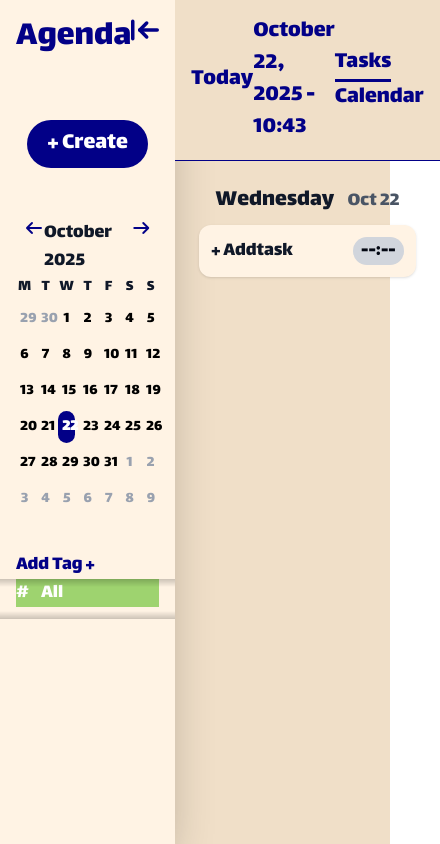
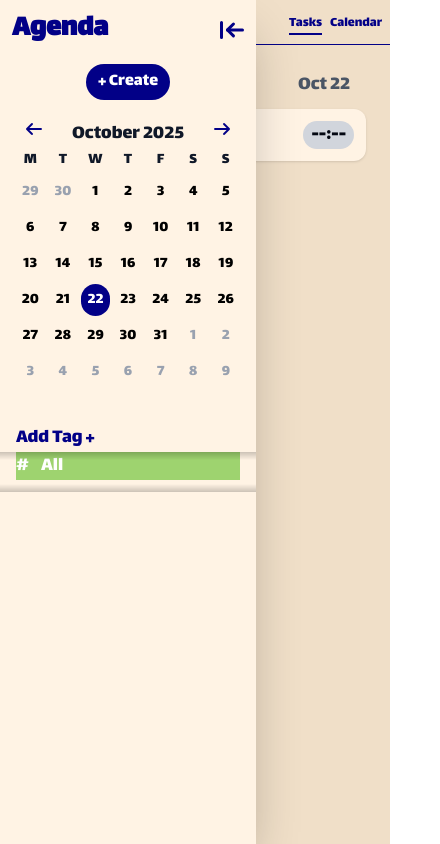
Before and after one commit to bedirhanozcan978/Agenda, a React (Vite) app: page / in a window 390 px wide. Shown: the whole page, 440 px wide, since content can reach past the window. Built offline with nearby package versions, Linux system fonts and the light colour scheme.

Commit message:
Responsive Design

```diff
--- a/src/App.jsx
+++ b/src/App.jsx
@@ -15,48 +15,41 @@ function App() {
 
   //DayView Local Storage Settings
   const [selectedDay, setSelectedDay] = useState(null);
-
-  const [tasks, setTasks] = useState(() => {
-    return JSON.parse(localStorage.getItem("agenda:tasks")) || [];
-  });
+  const [tasks, setTasks] = useState(() => JSON.parse(localStorage.getItem("agenda:tasks")) || []);
 
   useEffect(() => {
     localStorage.setItem("agenda:tasks", JSON.stringify(tasks));
   }, [tasks]);
 
   //CRUD Funtions
-  const addTask = (task) => {
-    setTasks(prev => [...prev, task]);
-  };
-
-  const updateTask = (updatedTask) => {
-    setTasks(prev => prev.map(t => t.id === updatedTask.id ? updatedTask : t));
-  };
-
-  const deleteTask = (taskId) => {
-    setTasks(prev => prev.filter(t => t.id !== taskId));
-  };
+  const addTask = (task) => setTasks(prev => [...prev, task]);
+  const updateTask = (updatedTask) => setTasks(prev => prev.map(t => t.id === updatedTask.id ? updatedTask : t));
+  const deleteTask = (taskId) => setTasks(prev => prev.filter(t => t.id !== taskId));
 
   // Filter Tasks
-  const tasksForSelectedDay = tasks.filter(
-    (t) => t.dayId === selectedDay?.id
-  );
+  const tasksForSelectedDay = tasks.filter(t => t.dayId === selectedDay?.id);
 
   //Selected tags
   const [selectedTags, setSelectedTags] = useState([0]);
 
-// AddTask Modal
+  // AddTask Modal
   const [isAddTaskModalOpen, setAddTaskModalOpen] = useState(false);
 
+  //Sidebar isopen state
+  const [isOpen, setIsOpen] = useState(true);
+
   return (
-    <>
-      <div className="flex h-screen bg-sand text-gray-900">
-      <Sidebar tags={tags} setTags={setTags}
-      selectedDay={selectedDay} setSelectedDay={setSelectedDay}
-      selectedTags={selectedTags} setSelectedTags={setSelectedTags}
-      setAddTaskModalOpen={setAddTaskModalOpen}/>
-      <div className="flex flex-col flex-1">
-        <Header setSelectedDay={setSelectedDay}/>
+    <div className="flex flex-col md:flex-row h-screen bg-sand text-gray-900">
+      <Sidebar
+        tags={tags} setTags={setTags}
+        selectedDay={selectedDay} setSelectedDay={setSelectedDay}
+        selectedTags={selectedTags} setSelectedTags={setSelectedTags}
+        setAddTaskModalOpen={setAddTaskModalOpen}
+        isOpen={isOpen}
+        setIsOpen={setIsOpen}
+      />
+      <div className="flex-1 flex flex-col overflow-auto">
+        <Header setSelectedDay={setSelectedDay} setIsOpen={setIsOpen} isOpen={isOpen}/>
         {selectedDay && (
           <DayView
             day={selectedDay}
@@ -73,8 +66,7 @@ function App() {
         )}
       </div>
     </div>
-    </>
   );
-};
+}
 
-export default App
+export default App;
--- a/src/components/Calendar.jsx
+++ b/src/components/Calendar.jsx
@@ -120,7 +120,7 @@ function Calendar({selectedDay, setSelectedDay}) {
           className={`p-1 rounded-full cursor-pointer transition-colors duration-150
           ${
             dayObj.id === selectedDay?.id
-            ? "bg-ocean text-white font-semibold"
+            ? "bg-ocean text-white"
             : dayObj.isCurrentMonth
             ? "text-black hover:bg-hoverocean hover:text-white"
             : "text-gray-400"
--- a/src/components/EditTagModal.jsx
+++ b/src/components/EditTagModal.jsx
@@ -18,11 +18,11 @@ function EditTagModal({ isOpen, onClose, tag, onUpdate, onDelete }) {
   return (
     <>
       <div className="fixed inset-0 bg-black/50 z-40" onClick={onClose} />
-      <div className="fixed top-1/2 left-1/2 transform -translate-x-1/2 -translate-y-1/2 bg-creme p-6 rounded-xl z-50 w-80 shadow-lg">
+      <div className="fixed top-1/2 font-lalezar left-1/2 transform -translate-x-1/2 -translate-y-1/2 bg-creme p-6 rounded-xl z-50 w-11/12 max-w-lg md:max-w-sm flex flex-col items-center shadow-lg">
         <h2 className="text-xl mb-1">Edit Tag</h2>
-        <form onSubmit={handleUpdate} className="flex flex-col space-y-3">
+        <form onSubmit={handleUpdate} className="flex flex-col w-full space-y-3">
           <label htmlFor="tagname"> Tag Name*
-            <input type="text" value={name} id="tagname" className="border px-3 py-2 rounded" onChange={(e) => setName(e.target.value)} required/>
+            <input type="text" value={name} id="tagname" className="border px-3 w-full py-2 rounded" onChange={(e) => setName(e.target.value)} required/>
           </label>
 
           <label htmlFor="tagcolor"> Custom Color<br/>
--- a/src/components/Header.jsx
+++ b/src/components/Header.jsx
@@ -1,14 +1,11 @@
 import { useState, useEffect } from "react";
+import ArrowDown from '../assets/img/arrow-to-line.svg?react';
 
-export default function Header({ setSelectedDay }){
-
+export default function Header({ setSelectedDay, setIsOpen, isOpen }) {
   const [currentTime, setCurrentTime] = useState(new Date());
 
   useEffect(() => {
-    const interval = setInterval(() => {
-      setCurrentTime(new Date());
-    }, 1000);
-
+    const interval = setInterval(() => setCurrentTime(new Date()), 1000);
     return () => clearInterval(interval);
   }, []);
 
@@ -21,20 +18,28 @@ export default function Header({ setSelectedDay }){
   const handleTodayClick = () => {
     const today = new Date();
     setSelectedDay({
-      id: `${today.getFullYear()}-${String(today.getMonth() + 1).padStart(2, '0')}-${String(today.getDate()).padStart(2, '0')}`,
+      id: `${today.getFullYear()}-${String(today.getMonth() + 1).padStart(2,'0')}-${String(today.getDate()).padStart(2,'0')}`,
       year: today.getFullYear(),
       month: today.getMonth() + 1,
       day: today.getDate()
     });
   };
 
+  //Sidebar Toggle
+  const toggleSidebar = () => setIsOpen(!isOpen);
+
   return (
-    <header className="flex items-center justify-between p-4 border-b border-ocean bg-sand font-lalezar text-2xl">
-      <div className="text-ocean hover:text-hoverocean hover:cursor-pointer" onClick={handleTodayClick}>Today</div>
-      <div className="text-ocean"> {dateString} - {timeString} </div>
-      <nav className="space-x-4">
-        <button className="text-ocean font-medium border-b-3 border-ocean">Tasks</button>
-        <button className="text-ocean">Calendar</button>
+    <header className="flex flex-row md:flex-row items-center justify-between p-2 md:p-4 border-b border-ocean bg-sand font-lalezar text-xl md:text-2xl gap-1 md:gap-2">
+      <div className="flex flex-row justify-baseline">
+      <button onClick={toggleSidebar}>
+          <ArrowDown className={`text-ocean w-6 md:w-7 h-6 md:h-7 transform transition-transform duration-300 ${isOpen ? 'rotate-0' : '-rotate-180'}`} />
+      </button>
+      <div className="text-ocean hover:text-hoverocean hover:cursor-pointer text-sm md:text-2xl pl-2 md:pl-5" onClick={handleTodayClick}>Today</div>
+      </div>
+      <div className="text-ocean text-sm md:text-2xl">{dateString} - {timeString}</div>
+      <nav className="space-x-2 md:space-x-4">
+        <button className="text-ocean font-medium border-b-2 md:border-b-3 border-ocean text-sm md:text-2xl">Tasks</button>
+        <button className="text-ocean text-sm md:text-2xl">Calendar</button>
       </nav>
     </header>
   );
--- a/src/components/Sidebar.jsx
+++ b/src/components/Sidebar.jsx
@@ -1,34 +1,49 @@
-import { useState } from "react";
 import Calendar from "./Calendar";
 import TagList from "./TagList";
 import ArrowDown from '../assets/img/arrow-to-line.svg?react';
 
-export default function Sidebar({tags, setTags, selectedDay, setSelectedDay, selectedTags, setSelectedTags, setAddTaskModalOpen}) {
+export default function Sidebar({tags, setTags, selectedDay, setSelectedDay, selectedTags, setSelectedTags, setAddTaskModalOpen, isOpen, setIsOpen}) {
 
-  const [isOpen, setIsOpen] = useState(false);
+  //Sidebar Toggle
   const toggleSidebar = () => setIsOpen(!isOpen);
 
   return (
+    <aside className={`bg-creme shadow-2xl/30 font-lalezar transition-all duration-300 flex flex-col
+      fixed top-0 left-0 h-full z-40
+      ${isOpen ? "w-64" : "w-0"}
+      ${isOpen ? "" : "overflow-hidden"}
+      md:relative md:top-auto md:left-auto md:h-auto md:z-auto
+      md:${isOpen ? "w-64" : "w-16"}
+    `}>
 
-   <aside className="w-64 bg-creme flex flex-col items-start shadow-2xl/30 font-lalezar">
+      {/* Logo & Toggle */}
+      <div className="flex items-center justify-between p-3 md:p-4">
+        <h1 className={`text-3xl md:text-4xl text-ocean font-bold transition-all duration-300 ${isOpen ? "opacity-100" : "opacity-0"}`}>Agenda</h1>
+        <button onClick={toggleSidebar} className="md:hidden">
+                  <ArrowDown className={`text-ocean w-6 md:w-7 h-6 md:h-7 transform transition-transform duration-300 ${isOpen ? 'rotate-0' : '-rotate-180'}`} />
+              </button>
+      </div>
 
-    {/** Logo and Sidebar toogle **/}
-    <div className="flex flex-row w-full p-4 justify-between items-baseline h-3/25">
-      <h1 className="text-4xl text-ocean mb-6">Agenda</h1>
-      <button onClick={toggleSidebar}>
-        <ArrowDown className={`text-ocean w-7 h-7 transform origin-center transition-transform duration-300 ${isOpen ? '-rotate-180' : 'rotate-0'}`} />
-      </button>
-    </div>
+      {/* Create Button */}
+      {isOpen && (
+        <div className="w-full flex justify-center items-center py-1 md:py-2">
+          <button
+            className="bg-ocean text-white text-lg md:text-2xl rounded-full px-3 md:px-5 py-1 md:py-2 hover:cursor-pointer hover:bg-hoverocean"
+            onClick={() => setAddTaskModalOpen(true)}
+          >
+            + Create
+          </button>
+        </div>
+      )}
 
-    <div className="w-full flex flex-row justify-center items-center h-3/25">
-    <button className="bg-ocean text-white text-2xl rounded-full px-5 py-2 -pt-1 mb-4 hover:cursor-pointer hover:bg-hoverocean" onClick={() => setAddTaskModalOpen(true)}>+ Create</button>
-    </div>
-
-    <Calendar selectedDay={selectedDay} setSelectedDay={setSelectedDay}></Calendar>
-
-    <TagList tags={tags} setTags={setTags} selectedTags={selectedTags} setSelectedTags={setSelectedTags}></TagList>
-
-  </aside>
+      {/* Calendar & TagList */}
+      {isOpen && (
+        <div className="flex-1 overflow-auto">
+          <Calendar selectedDay={selectedDay} setSelectedDay={setSelectedDay}/>
+          <TagList tags={tags} setTags={setTags} selectedTags={selectedTags} setSelectedTags={setSelectedTags}/>
+        </div>
+      )}
+    </aside>
 
   )
 }
--- a/src/components/TaskCard.jsx
+++ b/src/components/TaskCard.jsx
@@ -17,7 +17,7 @@ export default function TaskCard({ task, updateTask, onEdit, tags }) {
           <label htmlFor={`task-${task.id}`} style={{color: task.done ?"#9ED36F" :"black" }} className="flex cursor-pointer space-x-2">
             Done
             <div className="relative ml-1 w-4 h-4">
-              <input type="checkbox" checked={task.done} className="appearance-none w-full h-full border-2 rounded-full border-gray-600 checked:border-green" />
+              <input type="checkbox" checked={task.done} readOnly className="appearance-none w-full h-full border-2 rounded-full border-gray-600 checked:border-green" />
               {task.done && (<i className={`fa fa-check text-sm text-green absolute inset-0 m-auto`}></i>)}
             </div>
 
@@ -26,7 +26,7 @@ export default function TaskCard({ task, updateTask, onEdit, tags }) {
         <p className="text-gray-950 bg-gray-300 px-2 rounded-full mb-1">{task.start} / {task.end}</p>
       </div>
 
-      <div className="w-full flex flex-row border-t border-gray-600">
+      <div className="w-full flex flex-row flex-wrap border-t border-gray-600">
         <p className="text-sm pr-1">Tags:</p>
         {task.tags.map(tagId => {
           const tagObj = tags.find(t => t.id === tagId);
```
Also changed, not shown: src/components/AddTagModal.jsx (+5 -5 lines), src/components/AddTaskModal.jsx (+7 -7 lines), src/components/EditTaskModal.jsx (+7 -7 lines), src/components/DayView.jsx (line endings or trailing spaces).
